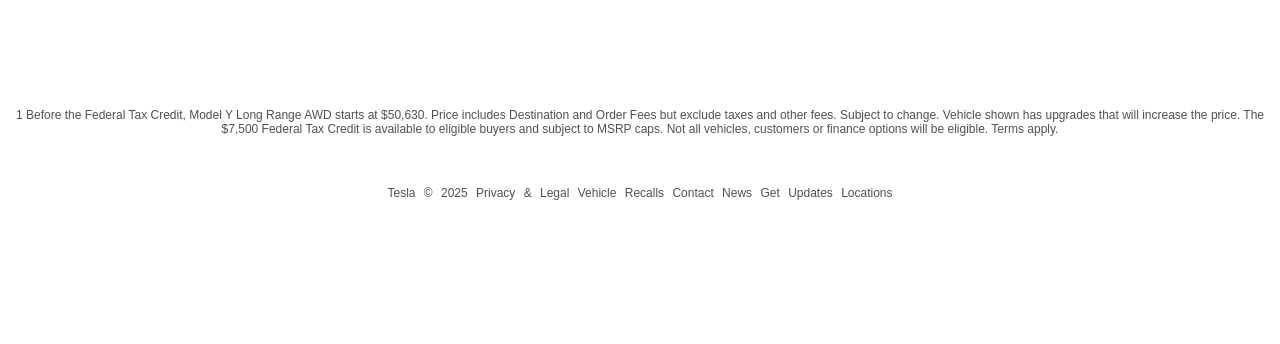
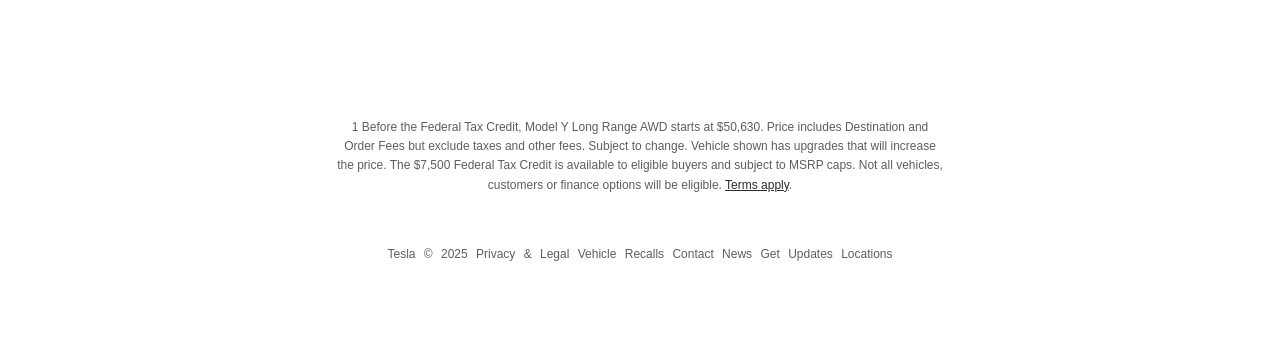
Before and after one commit to Ferreirallan/SiteTesla, a plain HTML site: page index.html in a window 1280 px wide. Shown: the part 4972-5316 px from the top of the page. Before the commit the page ends 5252 px from the top, so only its background shows below. Drawn offline with Linux system fonts and the light colour scheme.

Commit message:
finished footer

```diff
--- a/index.html
+++ b/index.html
@@ -80,7 +80,7 @@
 </section><!--roof-->
 </body>
 <footer>
-    1 Before the Federal Tax Credit, Model Y Long Range AWD starts at $50,630. Price includes Destination and Order Fees but exclude taxes and other fees. Subject to change. Vehicle shown has upgrades that will increase the price. The $7,500 Federal Tax Credit is available to eligible buyers and subject to MSRP caps. Not all vehicles, customers or finance options will be eligible. Terms apply.
+    1 Before the Federal Tax Credit, Model Y Long Range AWD starts at $50,630. Price includes Destination and Order Fees but exclude taxes and other fees. Subject to change. Vehicle shown has upgrades that will increase the price. The $7,500 Federal Tax Credit is available to eligible buyers and subject to MSRP caps. Not all vehicles, customers or finance options will be eligible. <a href="#">Terms apply</a>.
     <div class="rodape">
         Tesla © 2025
         Privacy & Legal
--- a/stylesheet.css
+++ b/stylesheet.css
@@ -268,9 +268,18 @@ section.modelx{
 footer{
     text-align: center;
     font-size: 12px;
-    padding-top: 40px;
-    color:rgba(0, 0, 0, 0.685)
+    padding-top: 50px;
+    color:#5c5e62;
+    max-width: 610px; /* Limita a largura para que o texto não fique esticado */
+    margin: 0 auto;   /* Centraliza horizontalmente */
+    line-height: 1.6; /* Espaçamento entre linhas para melhorar a leitura */
+
 }
+
+footer a{
+    color: #2b2c2e;
+}
+
 .rodape{
     padding-top: 50px;
     padding-bottom: 80px;
```
